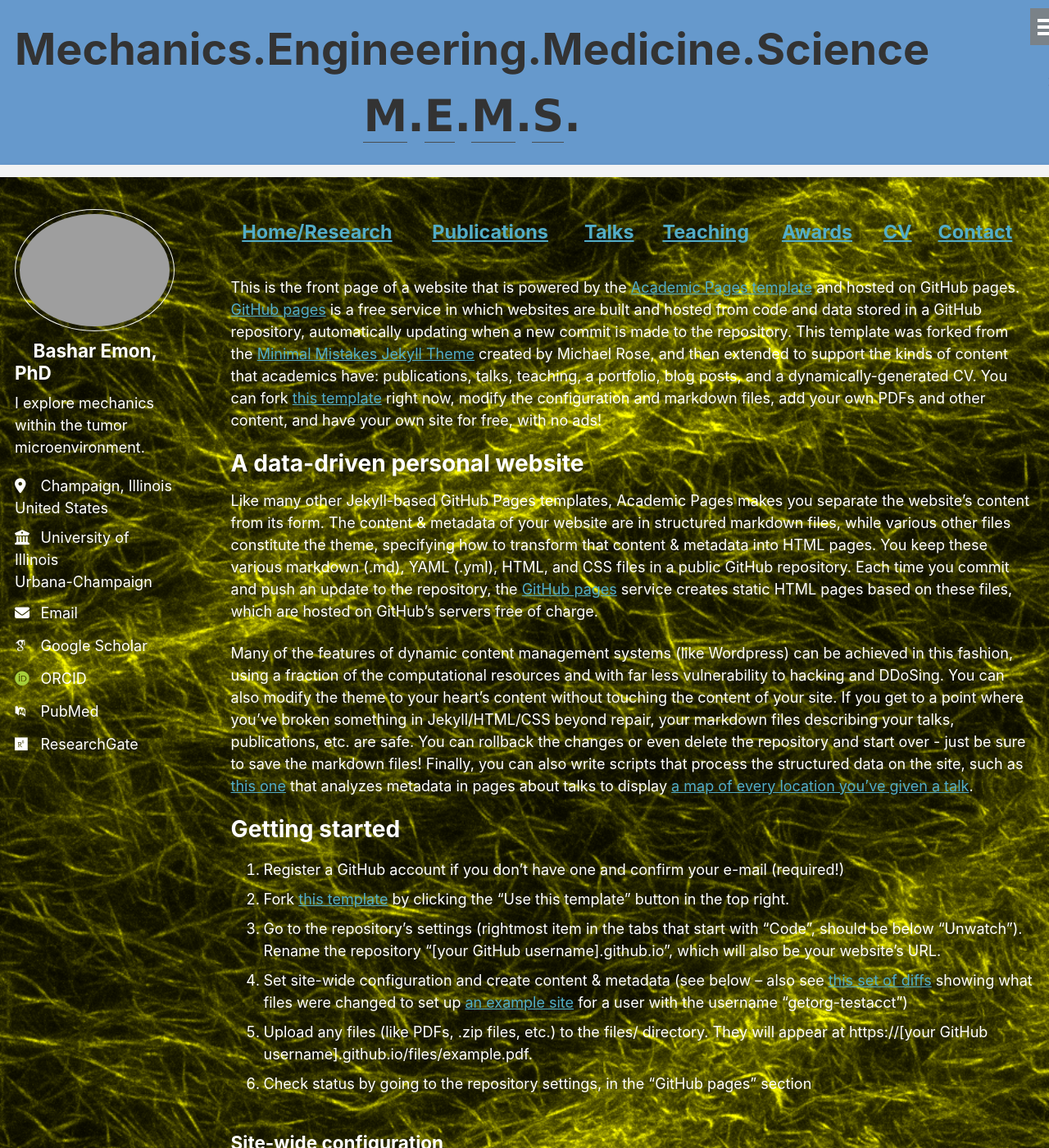
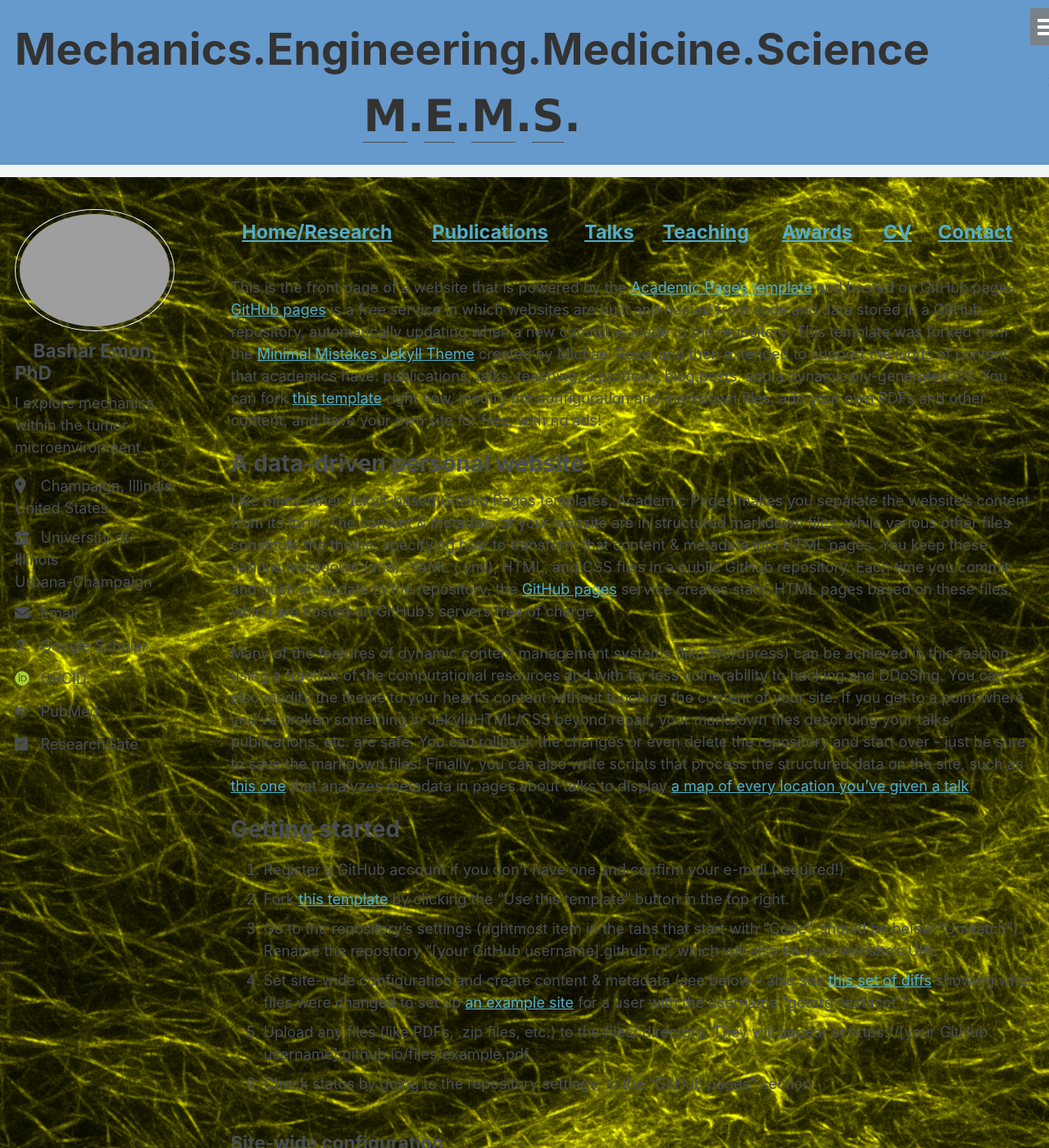
Before and after one commit to BasharEmon/BasharEmon.github.io, a Jekyll site: the page built from _pages/about.md, in a window 1280 px wide and 1400 px high. Shown: the whole window at 82% size. Built offline with Jekyll 4.4.1, drawn with Linux system fonts in a browser that asks for light colours; some web fonts are replaced.

Commit message:
Update default.html

```diff
--- a/_layouts/default.html
+++ b/_layouts/default.html
@@ -11,6 +11,20 @@ layout: compress
     {% include head.html %}
     {% include head/custom.html %}
   </head>
+
+  <style>
+  body {
+    background: url('/images/SHG.png') no-repeat center center fixed;
+    background-size: cover;
+    color:;
+  }
+
+  .content {
+    background: rgba(0, 0, 0, 0.1); /* 60% dark overlay */
+    padding: 20px;
+    border-radius: 8px;
+  }
+  </style>
 
   <body>
 
@@ -30,15 +44,3 @@ layout: compress
 
   </body>
 </html>
-
-<style>
- body {
-   background: url('/images/SHG.png') no-repeat center center fixed;
-   background-size: cover;
-   color: #fff; /* Optional: makes text readable */
-   .content {
-      background:  rgba(0, 0, 0, 2);
-      padding: 20px;
-      border-radius: 8px;
-   }
-</style>
```
